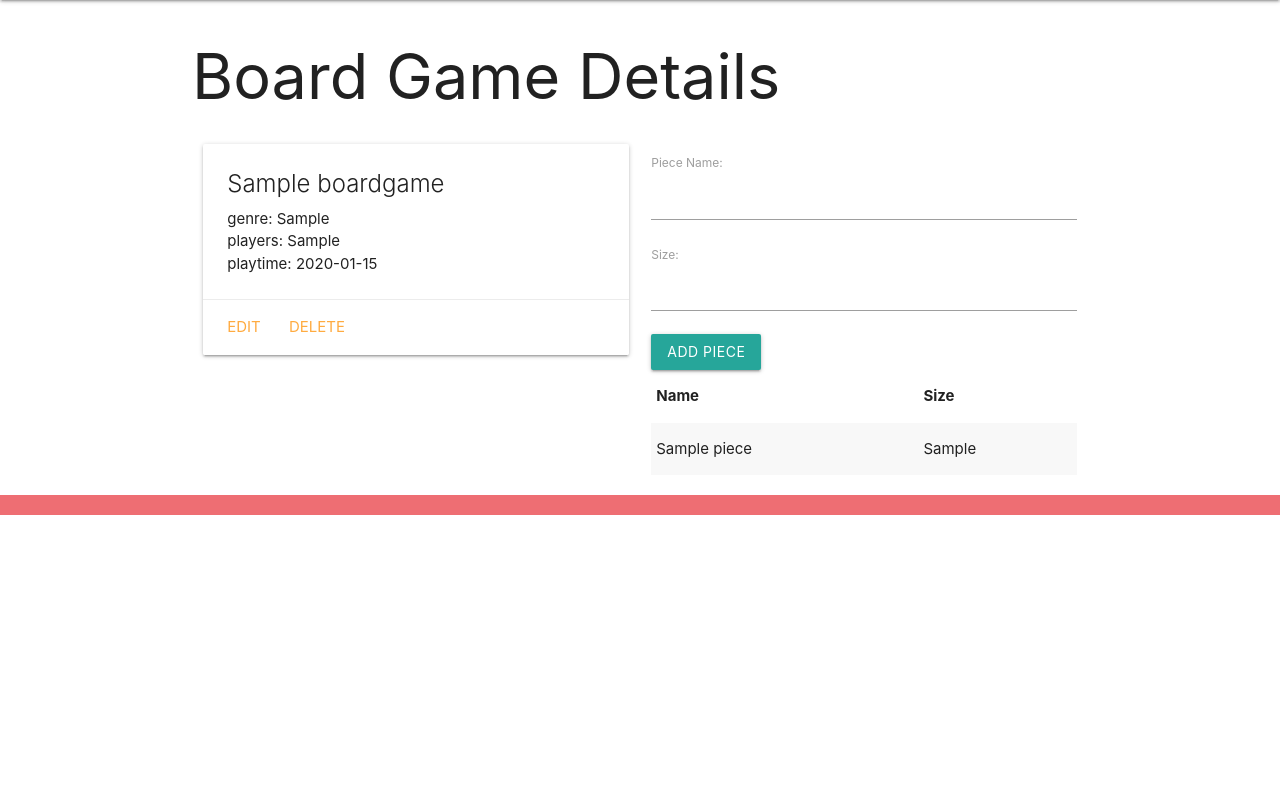
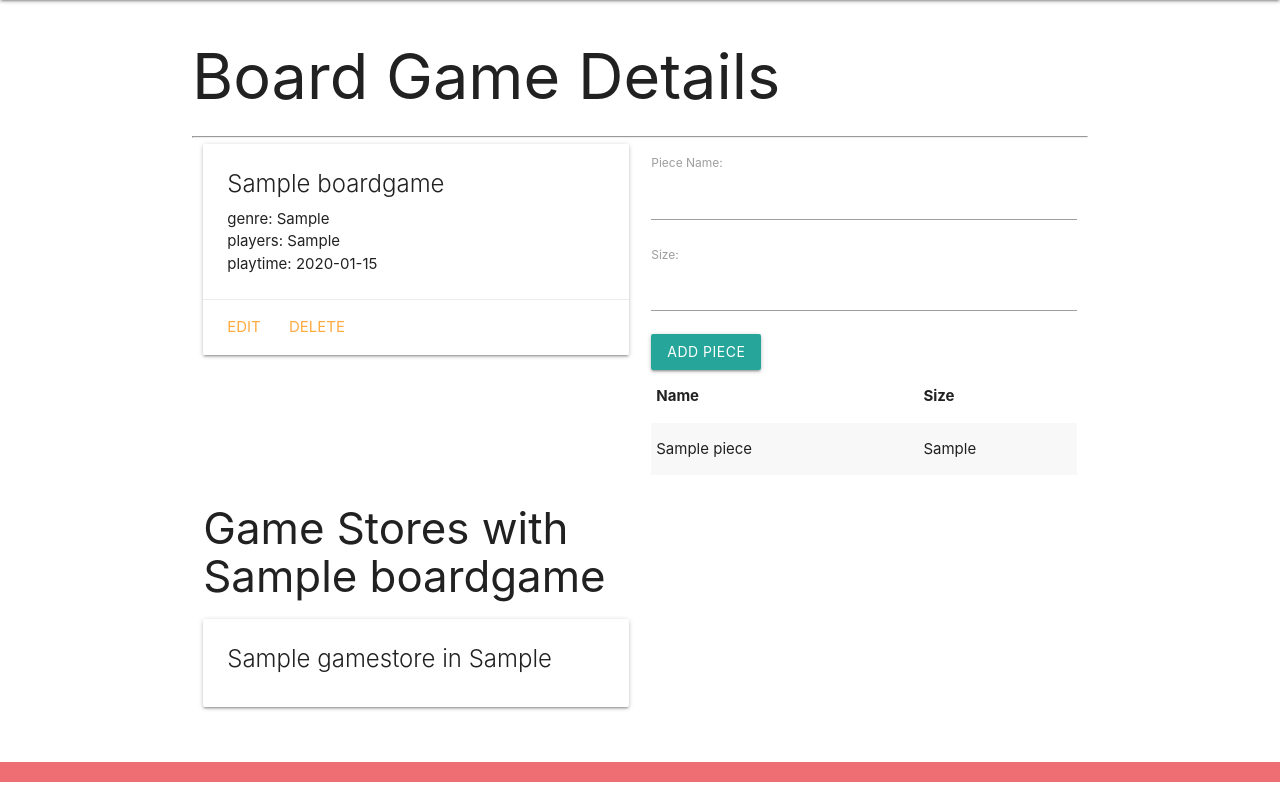
Before and after one commit to sean-yates/Board-Game-Collector, a Django app: page /boardgames/1 in a window 1280 px wide. Shown: the part 64-868 px from the top of the page. Before the commit the page ends 579 px from the top, so only its background shows below. Run offline with Django 3.2, Linux system fonts and the light colour scheme; tables that the repository leaves empty hold one stand-in row (values such as "Sample post").

Commit message:
added gamestore model with many to many relationship to boardgame

```diff
--- a/main_app/admin.py
+++ b/main_app/admin.py
@@ -1,6 +1,7 @@
 from django.contrib import admin
 
-from .models import Boardgame, Piece
+from .models import Boardgame, Piece, Gamestore
 # Register your models here.
 admin.site.register(Boardgame)
 admin.site.register(Piece)
+admin.site.register(Gamestore)
--- a/main_app/models.py
+++ b/main_app/models.py
@@ -2,6 +2,11 @@
 from django.urls import reverse
 
 # Create your models here.
+
+
+class Gamestore(models.Model):
+    name = models.CharField(max_length=50)
+    location = models.CharField(max_length=50)
 
 
 class Boardgame(models.Model):
@@ -9,6 +14,7 @@
     genre = models.CharField(max_length=100)
     players = models.CharField(max_length=100)
     playtime = models.CharField(max_length=100)
+    gamestores = models.ManyToManyField(Gamestore)
 
     def __str__(self):
         return self.name
--- a/main_app/templates/boardgames/detail.html
+++ b/main_app/templates/boardgames/detail.html
@@ -38,5 +38,22 @@
       </tbody>
     </table>
   </div>
+  <hr />
+  <div class="row">
+    <div class="col s6">
+      <h3>Game Stores with {{ boardgame.name }}</h3>
+      {% for gamestore in boardgame.gamestores.all %}
+      <div class="card">
+        <div class="card-content">
+          <span class="card-title">
+            {{ gamestore.name }} in {{gamestore.location }}
+          </span>
+        </div>
+      </div>
+      {% empty %}
+      <h5>No Game Stores :(</h5>
+      {% endfor %}
+    </div>
+  </div>
+  {% endblock %}
 </div>
-{% endblock %}
--- a/main_app/urls.py
+++ b/main_app/urls.py
@@ -15,4 +15,16 @@
          views.BoardgameDelete.as_view(), name='boardgames_delete'),
     path('boardgames/<int:boardgame_id>/add_piece/',
          views.add_piece, name='add_piece'),
+
+
+    # gamestore urls
+    path('gamestores/', views.gamestore_index, name='all_gamestores'),
+    path('gamestores/<int:gamestore_id>/',
+         views.gamestore_detail, name='gamestore_detail'),
+    path('gamestore/create/', views.Create_Gamestore.as_view(),
+         name='create_gamestore'),
+    path('gamestores/<int:pk>/update/',
+         views.Update_gamestore.as_view(), name='update_gamestore'),
+    path('gamestores/<int:pk>/delete/',
+         views.Delete_gamestore.as_view(), name='delete_gamestore'),
 ]
--- a/main_app/views.py
+++ b/main_app/views.py
@@ -6,7 +6,7 @@
 
 
 # Our Models
-from .models import Boardgame
+from .models import Boardgame, Gamestore
 from .forms import PieceForm
 
 
@@ -35,7 +35,7 @@
 
 class BoardgameCreate(CreateView):
     model = Boardgame
-    fields = '__all__'
+    fields = ['name', 'genre', 'players', 'playtime']
 
 
 class BoardgameUpdate(UpdateView):
@@ -56,3 +56,35 @@
         new_piece.boardgame_id = boardgame_id
         new_piece.save()
     return redirect('detail', boardgame_id=boardgame_id)
+
+# Gamestore views
+
+
+def gamestore_index(request):
+    gamestores = Gamestore.objects.all()
+    context = {'gamestores': gamestores}
+
+    return render(request, 'gamestore/index.html', context)
+
+
+def gamestore_detail(request, gamestore_id):
+    gamestore = Gamestore.objects.get(id=gamestore_id)
+    context = {
+        'gamestore': gamestore
+    }
+    return render(request, 'gamestore/detail.html', context)
+
+
+class Create_Gamestore(CreateView):
+    model = Gamestore
+    fields = '__all__'
+
+
+class Update_gamestore(UpdateView):
+    model = Gamestore
+    fields = ['location']
+
+
+class Delete_gamestore(DeleteView):
+    model = Gamestore
+    success_url = '/gamestores/'
```
Also changed, not shown: main_app/templates/gamestore/detail.html (added, +16 -0 lines), main_app/templates/gamestore/index.html (added, +19 -0 lines), main_app/templates/main_app/gamestore_confirm_delete.html (added, +14 -0 lines), main_app/templates/main_app/gamestore_form.html (added, +16 -0 lines), main_app/migrations/0004_auto_20210421_0200.py (added), main_app/migrations/0005_rename_gamestore_boardgame_gamestores.py (added).
